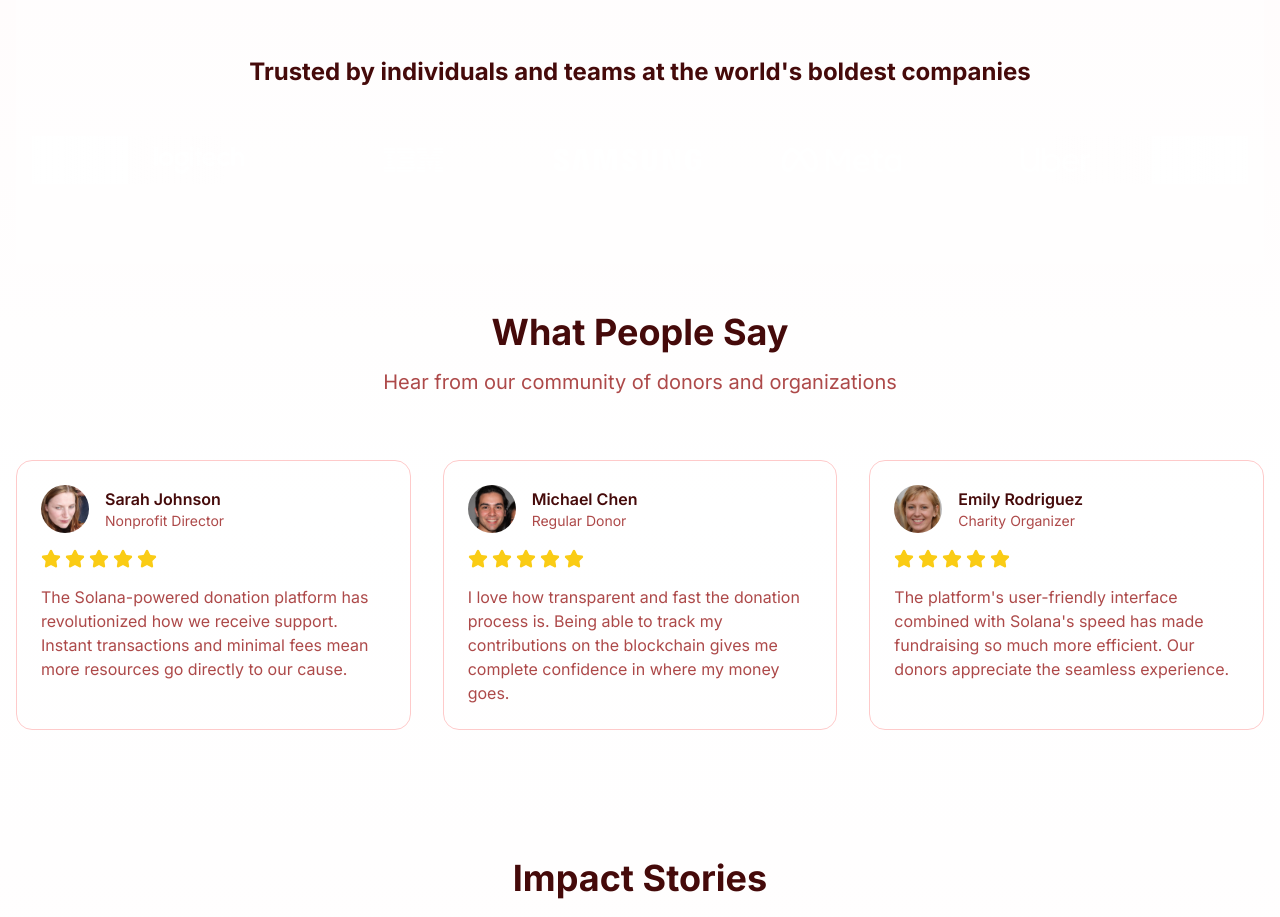
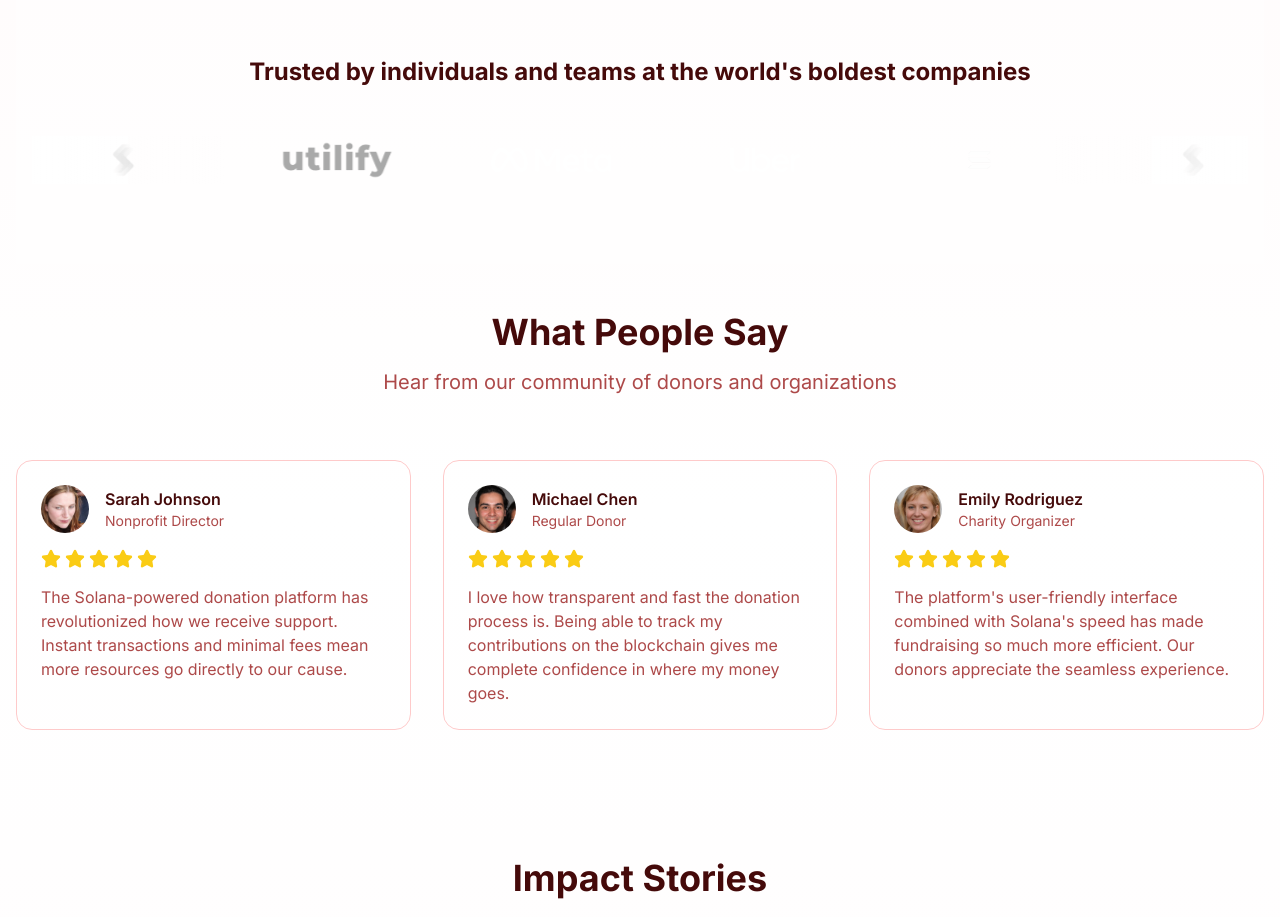
Before and after one commit to wearesoulana/soulana-frontend, a Next.js app: page / in a window 1280 px wide. Shown: the part 1840-2757 px from the top of the page. Built offline with nearby package versions, Linux system fonts and the light colour scheme.

Commit message:
Update partner section with new logos and names for Solana, Solphi, and Utilify; comment out unused partner entries for improved clarity

```diff
--- a/src/components/sections/landing/partner-section.tsx
+++ b/src/components/sections/landing/partner-section.tsx
@@ -7,29 +7,29 @@ import { useIntersectionObserver } from "@/hooks/use-intersection-observer";
 const partners = [
   {
     id: 1,
-    name: "Adidas",
-    logo: "/images/partners/adidas.svg",
+    name: "Solana",
+    logo: "/images/partners/solana.png",
   },
   {
     id: 2,
-    name: "Atlassian",
-    logo: "/images/partners/atlassian.svg",
+    name: "Solphi",
+    logo: "/images/partners/solphi.png",
   },
   {
     id: 3,
-    name: "Logitech",
-    logo: "/images/partners/logitech.svg",
+    name: "Utilify",
+    logo: "/images/partners/utilify.png",
   },
-  {
-    id: 4,
-    name: "IBM",
-    logo: "/images/partners/ibm.svg",
-  },
-  {
-    id: 5,
-    name: "Samsung",
-    logo: "/images/partners/samsung.svg",
-  },
+  // {
+  //   id: 4,
+  //   name: "IBM",
+  //   logo: "/images/partners/ibm.svg",
+  // },
+  // {
+  //   id: 5,
+  //   name: "Samsung",
+  //   logo: "/images/partners/samsung.svg",
+  // },
   {
     id: 6,
     name: "Meta",
@@ -40,11 +40,11 @@ const partners = [
     name: "Uber",
     logo: "/images/partners/uber.svg",
   },
-  {
-    id: 8,
-    name: "Accenture",
-    logo: "/images/partners/accenture.svg",
-  },
+  // {
+  //   id: 8,
+  //   name: "Accenture",
+  //   logo: "/images/partners/accenture.svg",
+  // },
 ];
 
 export const PartnerSection = () => {
@@ -81,6 +81,7 @@ export const PartnerSection = () => {
                     src={partner.logo}
                     alt={`${partner.name} logo`}
                     fill
+                    sizes="(max-width: 768px) 100vw, 150px"
                     className="object-contain"
                   />
                 </div>
@@ -97,6 +98,7 @@ export const PartnerSection = () => {
                     src={partner.logo}
                     alt={`${partner.name} logo`}
                     fill
+                    sizes="(max-width: 768px) 100vw, 150px"
                     className="object-contain"
                   />
                 </div>
```
